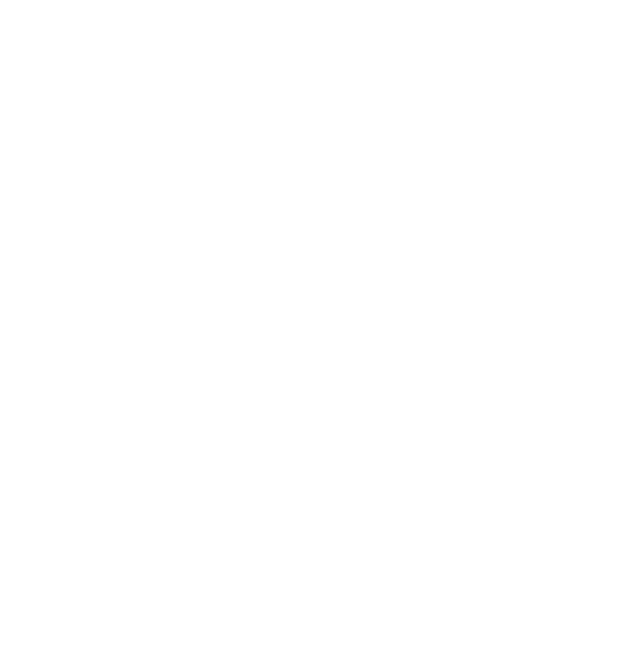
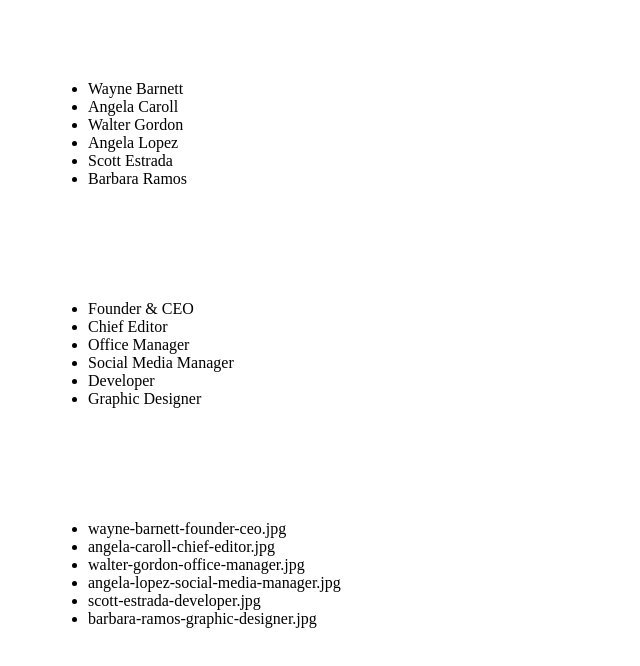
Before and after one commit to 78741722Ale/js-our-team, a plain HTML site: page index.html in a window 1280 px wide. Shown: the whole page, without its empty margins (0-640 px from the left). Drawn offline with Linux system fonts and the light colour scheme.

Commit message:
Eseguito Milestone 2 - Racchiuso elementi in stringa e stampate a schermo

```diff
--- a/assets/js/main.js
+++ b/assets/js/main.js
@@ -48,19 +48,37 @@ const team = [
 // Verifico in console il risultato e la forma dell'object
 console.log(typeof team);
 
+// Creo array vuoti (milestone 2) per poter pushare all'interno le informazioni
+const arrayNameInfo = []; // Array per nome
+const arrayNameRole = []; // Array per ruolo
+const arrayNameImage = []; // Array per immagine
+
 // Avvio il ciclo for per tutte le informazioni
+for (let i = 0; i < team.length; i++) {
+    // Cerco di suddividere l'array sopra disarticolando il team nel ciclo for, a ogni i dovrà rilasciare un articolo singleTeam
+    const singleTeam = team[i]
 
-for (let i = 0; i < team.length; i++) {
-    // Cerco di suddividere l'array sopra disarticolando il
-    // team nel ciclo for, a ogni i dovrà rilasciare
-    // un articolo singleTeamObj
-    const singleTeam = team[i]
-    // Ora ricerco per il nome
-    console.log(singleTeam.name);
-    // Ora ricerco per il ruolo
+    console.log(singleTeam.name); // Ora ricerco per il nome, ruolo e immagine
+    arrayNameInfo.push(singleTeam.name) // Provo a pushare dentro all'array vuoto
+    //
+    // Creo costante nametag per mettere la stringa in una lista non ordinata
+    const name_info = document.querySelector(".nomi")
+    name_info.innerHTML += `<li>${singleTeam.name}</li>`
+    //
     console.log(singleTeam.role);
-    // Ora ricerco per immagine
+    arrayNameRole.push(singleTeam.role) // Provo a pushare dentro all'array vuoto
+    // Creo costante nametag per mettere la stringa in una lista non ordinata
+    const role_info = document.querySelector(".role")
+    role_info.innerHTML += `<li>${singleTeam.role}</li>`
+     //
     console.log(singleTeam.image);
+    arrayNameImage.push(singleTeam.image) // Provo a pushare dentro all'array vuoto
+    //
+    // Creo costante nametag per mettere la stringa in una lista non ordinata
+    const image_info = document.querySelector(".image")
+    image_info.innerHTML += `<li>${singleTeam.image}</li>`
     // Spaziatura tra nomi/ruoli/image
     console.log('_______');
 }
+// Verifica in console log degli array riempiti
+console.log(arrayNameInfo, arrayNameRole, arrayNameImage);
--- a/index.html
+++ b/index.html
@@ -5,10 +5,24 @@
     <meta http-equiv="X-UA-Compatible" content="IE=edge">
     <meta name="viewport" content="width=device-width, initial-scale=1.0">
     <title>JS OUR TEAM</title>
+    <!-- Un pò di stile per differenziare le stringhe -->
+    <style>
+    .nomi,
+    .role,
+    .image {
+        padding: 2rem;
+        margin-top: 3rem;
+        margin-left: 3rem;
+    }
+    </style>
 </head>
 <body>
-
-
+    <!-- Stringhe di nomi -->
+    <ul class="nomi"></ul>
+    <!-- Stringhe per i Ruoli -->
+    <ul class="role"></ul>
+    <!-- Stringhe per le immagini -->
+    <ul class="image"></ul>
     <!-- Link a JS -->
     <script src="./assets/js/main.js"></script>
 </body>
```
